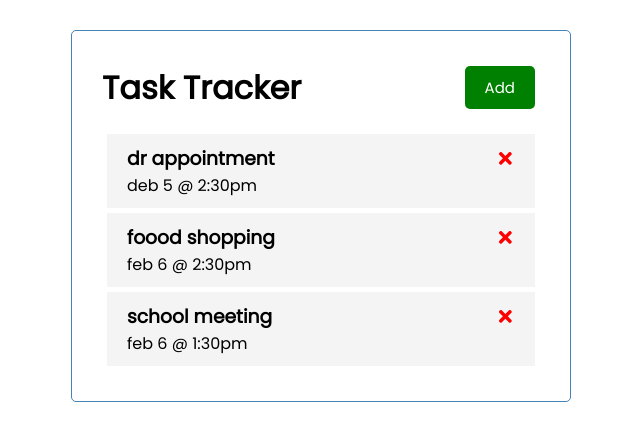
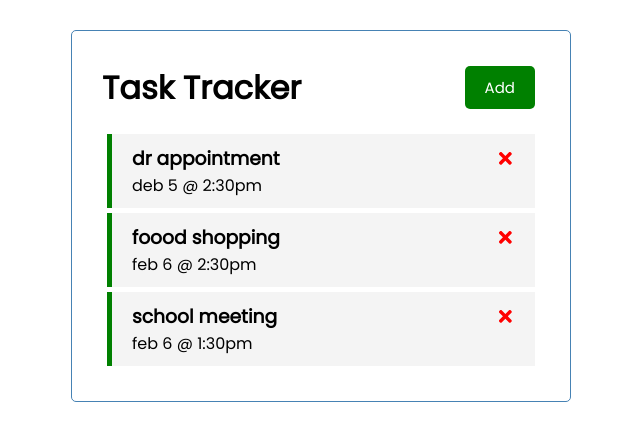
Before and after one commit to twglm9/task-manager, a React (Create React App) app in the folder react-task-tracker/: page / in a window 1280 px wide. Shown: the top 440 px of the page, without its empty margins (319-959 px from the left). Built offline with nearby package versions, Linux system fonts and the light colour scheme.

Commit message:
Added conditional styling to task component

```diff
--- a/react-task-tracker/src/components/Task.js
+++ b/react-task-tracker/src/components/Task.js
@@ -2,7 +2,7 @@
 
 const Task = ({ task, onDelete, onToggle }) => {
     return (
-        <div className="task" onDoubleClick={() => onToggle(task.id)}>
+        <div className={`task ${task.reminder ? "reminder" : ""}`} onDoubleClick={() => onToggle(task.id)}>
             <h3>{task.text} <FaTimes
                 style={{ color: "red", cursor: "pointer"}}
                 onClick={ () => onDelete(task.id) }
```
